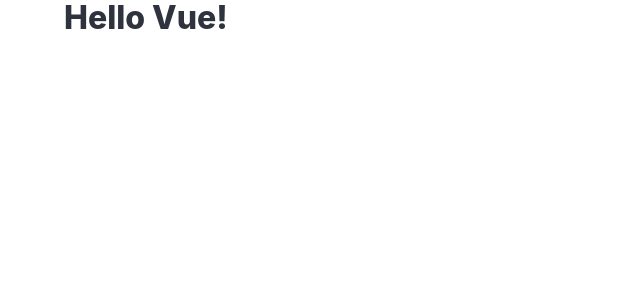
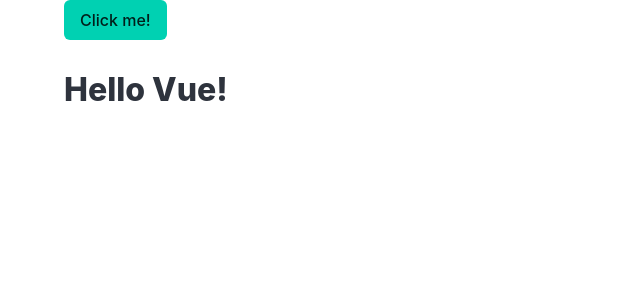
Before and after one commit to DLtru/learnnodev3, a Vue app: page / in a window 1280 px wide. Shown: the top 300 px of the page, without its empty margins (0-640 px from the left). Built offline with nearby package versions, Linux system fonts and the light colour scheme.

Commit message:
set timeout example

```diff
--- a/src/App.vue
+++ b/src/App.vue
@@ -1,13 +1,15 @@
 <script setup>
-let message = 'Hello Vue!'
+import { ref } from 'vue';
+
+let message = ref('Hello Vue!');
 </script>
 <template>
     <div class="container">
         <div class="content">
+            <button class="button is-primary">Click me!</button>
             <h1>{{ message }}</h1>
         </div>
     </div>
 </template>
 <style>
-
 </style>
```
